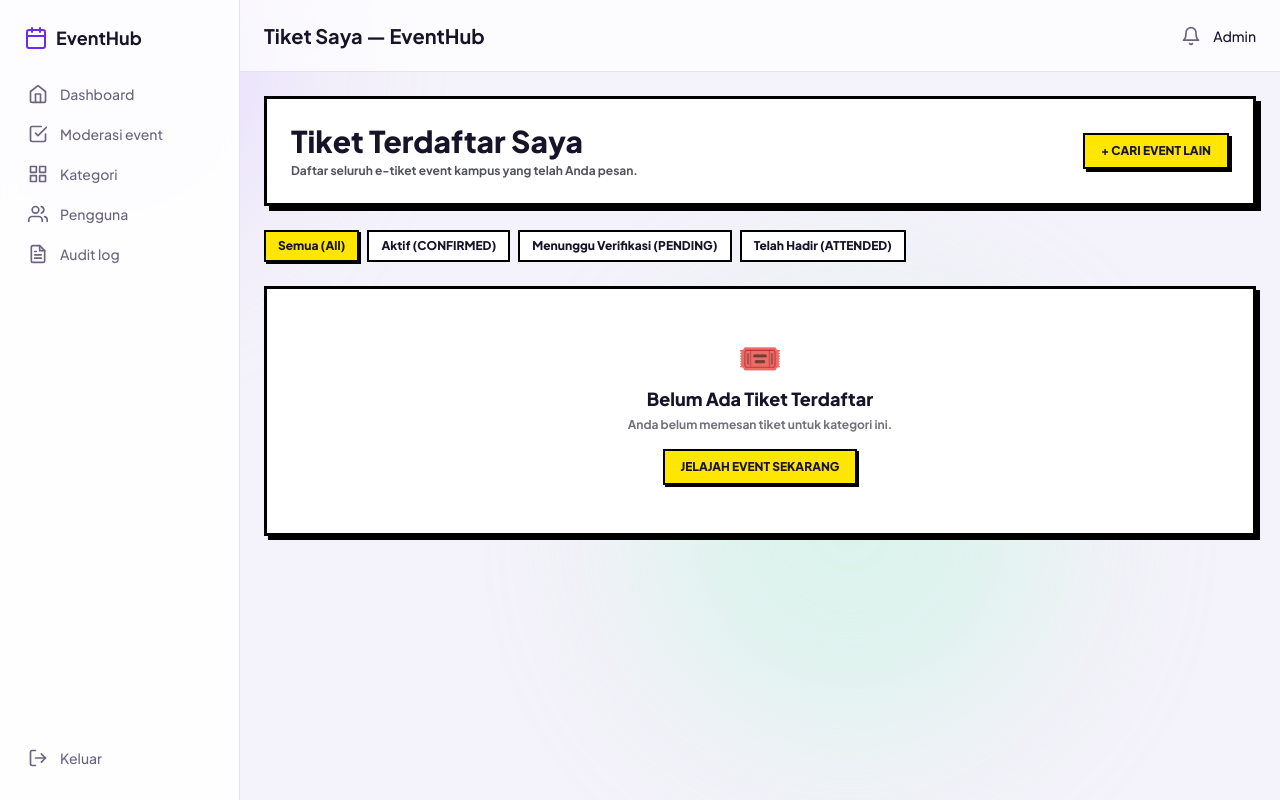
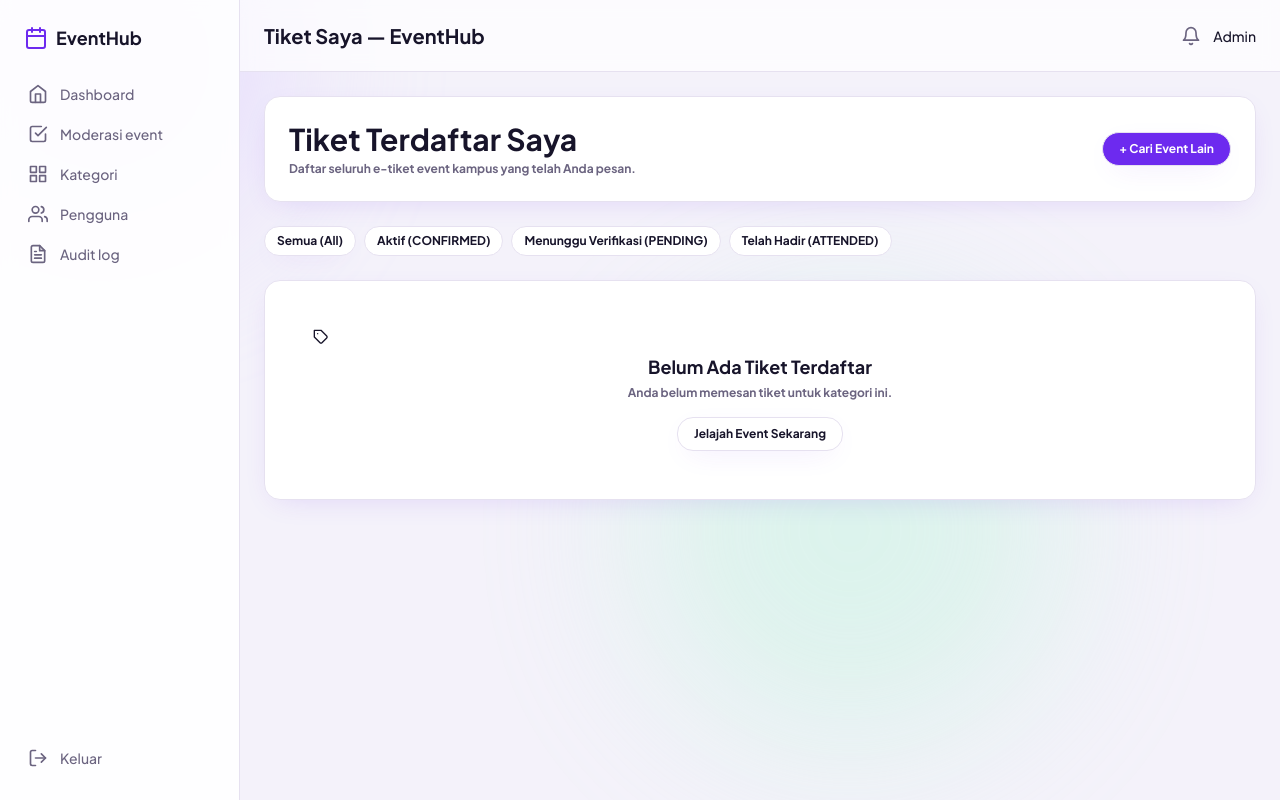
Before and after one commit to Astheric/Sistem-Event-Kampus, a Laravel app: page /participant/tickets in a window 1280 px wide. Run offline with Laravel 12, Linux system fonts and the light colour scheme; a user stored in the database is signed in; data comes from the database, SQL or seed files in the repository; style sheets or scripts are compiled from the project's sources; some libraries are stand-ins or nearby versions.

Commit message:
feat(ui): convert participant views to soft dashboard

```diff
--- a/resources/views/participant/ticket_pdf.blade.php
+++ b/resources/views/participant/ticket_pdf.blade.php
@@ -109,7 +109,7 @@
     <div class="ticket-container">
         <div class="ticket-header">
             <span class="tag-status">{{ $registration->status }}</span>
-            <div class="logo-box">⚡ EventHub • E-TICKET RESMI</div>
+            <div class="logo-box"><x-icon name="zap" class="size-4" /> EventHub • E-TICKET RESMI</div>
         </div>
 
         <div class="event-title">{{ $registration->event->title }}</div>
--- a/resources/views/participant/tickets.blade.php
+++ b/resources/views/participant/tickets.blade.php
@@ -4,33 +4,33 @@
 
 @section('dashboard_content')
 <div class="space-y-6">
-    <div class="bg-white border-3 border-black p-6 shadow-[5px_5px_0px_0px_#000] flex flex-col sm:flex-row sm:items-center justify-between gap-4">
+    <div class="bg-surface border border-line p-6 shadow-card flex flex-col sm:flex-row sm:items-center justify-between gap-4 rounded-2xl">
         <div>
-            <h1 class="text-3xl font-black">Tiket Terdaftar Saya</h1>
-            <p class="text-xs font-bold text-zinc-600 mt-1">Daftar seluruh e-tiket event kampus yang telah Anda pesan.</p>
+            <h1 class="text-3xl font-bold">Tiket Terdaftar Saya</h1>
+            <p class="text-xs font-bold text-muted mt-1">Daftar seluruh e-tiket event kampus yang telah Anda pesan.</p>
         </div>
         <a href="{{ route('events.index') }}"
-            class="bg-[#FFE600] border-2 border-black px-4 py-2 font-black text-xs uppercase shadow-[3px_3px_0px_0px_#000] active:translate-x-1 active:translate-y-1 active:shadow-none whitespace-nowrap">
+            class="bg-brand-600 text-white border border-line px-4 py-2 font-bold text-xs  shadow-card active:translate-x-1 active:translate-y-1 active:shadow-none whitespace-nowrap rounded-full">
             + Cari Event Lain
         </a>
     </div>
 
     <!-- Status Tabs -->
-    <div class="flex flex-wrap gap-2 text-xs font-black">
+    <div class="flex flex-wrap gap-2 text-xs font-bold">
         <a href="{{ route('participant.tickets.index') }}"
-            class="px-3 py-1.5 border-2 border-black {{ !request('status') ? 'bg-[#FFE600] shadow-[2px_2px_0px_0px_#000]' : 'bg-white hover:bg-zinc-100' }}">
+            class="px-3 py-1.5 border border-line {{ !request('status') ? 'bg-surface shadow-card' : 'bg-surface hover:bg-surface-soft' }} rounded-2xl">
             Semua (All)
         </a>
         <a href="{{ route('participant.tickets.index', ['status' => 'confirmed']) }}"
-            class="px-3 py-1.5 border-2 border-black {{ request('status') === 'confirmed' ? 'bg-[#57EB74] shadow-[2px_2px_0px_0px_#000]' : 'bg-white hover:bg-zinc-100' }}">
+            class="px-3 py-1.5 border border-line {{ request('status') === 'confirmed' ? 'bg-surface shadow-card' : 'bg-surface hover:bg-surface-soft' }} rounded-2xl">
             Aktif (CONFIRMED)
         </a>
         <a href="{{ route('participant.tickets.index', ['status' => 'pending']) }}"
-            class="px-3 py-1.5 border-2 border-black {{ request('status') === 'pending' ? 'bg-[#FFE600] shadow-[2px_2px_0px_0px_#000]' : 'bg-white hover:bg-zinc-100' }}">
+            class="px-3 py-1.5 border border-line {{ request('status') === 'pending' ? 'bg-surface shadow-card' : 'bg-surface hover:bg-surface-soft' }} rounded-2xl">
             Menunggu Verifikasi (PENDING)
         </a>
         <a href="{{ route('participant.tickets.index', ['status' => 'attended']) }}"
-            class="px-3 py-1.5 border-2 border-black {{ request('status') === 'attended' ? 'bg-[#00F0FF] shadow-[2px_2px_0px_0px_#000]' : 'bg-white hover:bg-zinc-100' }}">
+            class="px-3 py-1.5 border border-line {{ request('status') === 'attended' ? 'bg-surface shadow-card' : 'bg-surface hover:bg-surface-soft' }} rounded-2xl">
             Telah Hadir (ATTENDED)
         </a>
     </div>
@@ -40,49 +40,49 @@
         @forelse($registrations as $reg)
             @php
                 $statusColors = [
-                    'CONFIRMED' => 'bg-[#57EB74]',
-                    'PENDING' => 'bg-[#FFE600]',
-                    'ATTENDED' => 'bg-[#00F0FF]',
-                    'CANCELLED' => 'bg-[#FF70A6]',
-                    'COMPLETED' => 'bg-black text-white',
+                    'CONFIRMED' => 'bg-surface',
+                    'PENDING' => 'bg-surface',
+                    'ATTENDED' => 'bg-surface',
+                    'CANCELLED' => 'bg-surface',
+                    'COMPLETED' => 'bg-danger text-white',
                 ];
             @endphp
 
-            <div class="bg-white border-3 border-black p-6 shadow-[5px_5px_0px_0px_#000] flex flex-col md:flex-row md:items-center justify-between gap-6">
+            <div class="bg-surface border border-line p-6 shadow-card flex flex-col md:flex-row md:items-center justify-between gap-6 rounded-2xl">
                 <div class="space-y-3">
                     <div class="flex items-center gap-2">
-                        <span class="border-2 border-black px-2.5 py-0.5 text-xs font-black uppercase {{ $statusColors[$reg->status] ?? 'bg-zinc-100' }}">
+                        <span class="border border-line px-2.5 py-0.5 text-xs font-bold  {{ $statusColors[$reg->status] ?? 'bg-surface-soft' }}">
                             {{ $reg->status }}
                         </span>
-                        <span class="font-mono text-xs font-black bg-[#FFFDF8] border border-black px-2 py-0.5">
+                        <span class="font-mono text-xs font-bold bg-surface border border-line px-2 py-0.5">
                             {{ $reg->registration_code }}
                         </span>
                     </div>
 
                     <div>
-                        <h3 class="text-xl font-black">
+                        <h3 class="text-xl font-bold">
                             <a href="{{ route('events.show', $reg->event->slug) }}" class="hover:underline">
                                 {{ $reg->event->title }}
                             </a>
                         </h3>
-                        <p class="text-xs font-bold text-zinc-500 mt-0.5">
-                            Tipe Tiket: <span class="font-black text-black">{{ $reg->ticket->name }}</span>
+                        <p class="text-xs font-bold text-muted mt-0.5">
+                            Tipe Tiket: <span class="font-bold text-black">{{ $reg->ticket->name }}</span>
                             @if($reg->ticket->price > 0)
                                 • Rp {{ number_format($reg->ticket->price, 0, ',', '.') }}
                             @else
-                                • <span class="text-[#2e9c45]">Gratis</span>
+                                • <span class="text-ink">Gratis</span>
                             @endif
                         </p>
                     </div>
 
-                    <div class="flex flex-wrap gap-4 text-xs font-bold text-zinc-600">
-                        <span>📅 {{ $reg->event->start_time->format('d M Y, H:i') }} WIB</span>
-                        <span>📍 {{ $reg->event->venue ? $reg->event->venue->name : 'Online' }}</span>
+                    <div class="flex flex-wrap gap-4 text-xs font-bold text-muted">
+                        <span><x-icon name="calendar" class="size-4" /> {{ $reg->event->start_time->format('d M Y, H:i') }} WIB</span>
+                        <span><x-icon name="map-pin" class="size-4" /> {{ $reg->event->venue ? $reg->event->venue->name : 'Online' }}</span>
                     </div>
 
                     @if($reg->isAttended() && $reg->checkin)
-                        <div class="bg-[#e6fffa] border border-black p-2 text-xs font-bold">
-                            ✅ Check-in tercatat pada: <span class="font-mono">{{ $reg->checkin->checked_in_at->format('d M Y H:i') }} WIB</span>
+                        <div class="bg-surface border border-line p-2 text-xs font-bold">
+                            <x-icon name="check-circle" class="size-4" /> Check-in tercatat pada: <span class="font-mono">{{ $reg->checkin->checked_in_at->format('d M Y H:i') }} WIB</span>
                         </div>
                     @endif
                 </div>
@@ -90,29 +90,29 @@
                 <!-- Action Buttons -->
                 <div class="flex flex-col sm:flex-row md:flex-col gap-2 min-w-[180px]">
                     <a href="{{ route('participant.tickets.show', $reg->id) }}"
-                        class="text-center bg-[#FFE600] hover:bg-[#ffd700] border-2 border-black py-2 px-3 font-black text-xs uppercase shadow-[2px_2px_0px_0px_#000] active:translate-x-1 active:translate-y-1 active:shadow-none transition-all">
-                        🎟️ Buka E-Tiket & QR
+                        class="text-center bg-brand-600 text-white hover:bg-brand-600 text-white border border-line py-2 px-3 font-bold text-xs  shadow-card active:translate-x-1 active:translate-y-1 active:shadow-none transition-all rounded-full">
+                        <x-icon name="tag" class="size-4" /> Buka E-Tiket & QR
                     </a>
 
                     <a href="{{ route('participant.tickets.download', $reg->id) }}"
-                        class="text-center bg-white hover:bg-zinc-100 border-2 border-black py-2 px-3 font-bold text-xs uppercase shadow-[2px_2px_0px_0px_#000] active:translate-x-1 active:translate-y-1 active:shadow-none transition-all">
-                        📥 Unduh PDF Tiket
+                        class="text-center bg-brand-600 text-white hover:bg-brand-600 text-white-soft border border-line py-2 px-3 font-bold text-xs  shadow-card active:translate-x-1 active:translate-y-1 active:shadow-none transition-all rounded-full">
+                        <x-icon name="download" class="size-4" /> Unduh PDF Tiket
                     </a>
 
                     @if($reg->isAttended() || $reg->isCompleted())
                         <a href="{{ route('participant.certificates.index') }}"
-                            class="text-center bg-[#57EB74] hover:bg-[#43d960] border-2 border-black py-2 px-3 font-black text-xs uppercase shadow-[2px_2px_0px_0px_#000] active:translate-x-1 active:translate-y-1 active:shadow-none transition-all">
-                            🎓 Klaim Sertifikat
+                            class="text-center bg-brand-600 text-white hover:bg-brand-600 text-white border border-line py-2 px-3 font-bold text-xs  shadow-card active:translate-x-1 active:translate-y-1 active:shadow-none transition-all rounded-full">
+                            <x-icon name="book-open" class="size-4" /> Klaim Sertifikat
                         </a>
                     @endif
                 </div>
             </div>
         @empty
-            <div class="bg-white border-3 border-black p-12 text-center shadow-[4px_4px_0px_0px_#000]">
-                <span class="text-4xl block mb-2">🎟️</span>
-                <h3 class="font-black text-lg">Belum Ada Tiket Terdaftar</h3>
-                <p class="text-xs font-bold text-zinc-500 mt-1">Anda belum memesan tiket untuk kategori ini.</p>
-                <a href="{{ route('events.index') }}" class="inline-block mt-4 bg-[#FFE600] border-2 border-black px-4 py-2 font-black text-xs uppercase shadow-[2px_2px_0px_0px_#000]">
+            <div class="bg-surface border border-line p-12 text-center shadow-card rounded-2xl">
+                <span class="text-4xl block mb-2"><x-icon name="tag" class="size-4" /></span>
+                <h3 class="font-bold text-lg">Belum Ada Tiket Terdaftar</h3>
+                <p class="text-xs font-bold text-muted mt-1">Anda belum memesan tiket untuk kategori ini.</p>
+                <a href="{{ route('events.index') }}" class="inline-block mt-4 bg-surface border border-line px-4 py-2 font-bold text-xs  shadow-card rounded-2xl">
                     Jelajah Event Sekarang
                 </a>
             </div>
```
Also changed, not shown: resources/views/participant/certificates.blade.php (+23 -23 lines), resources/views/participant/profile.blade.php (+33 -33 lines), resources/views/participant/ticket_detail.blade.php (+34 -34 lines).
